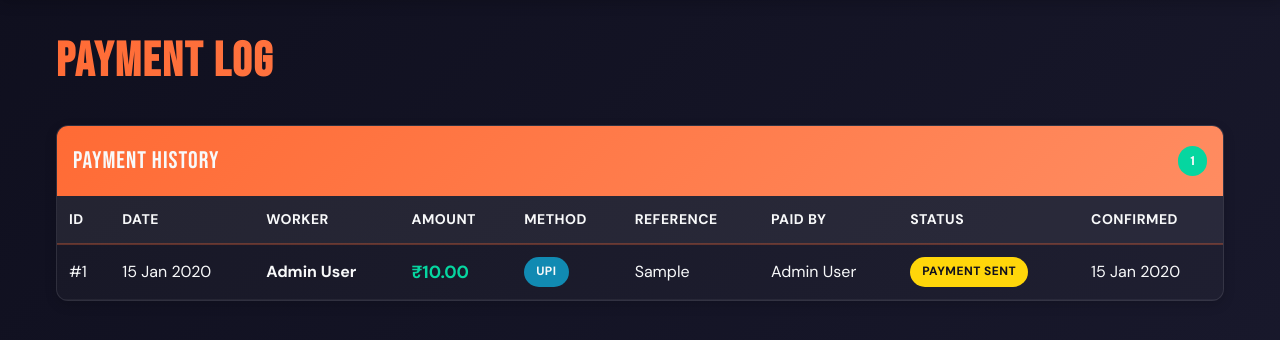
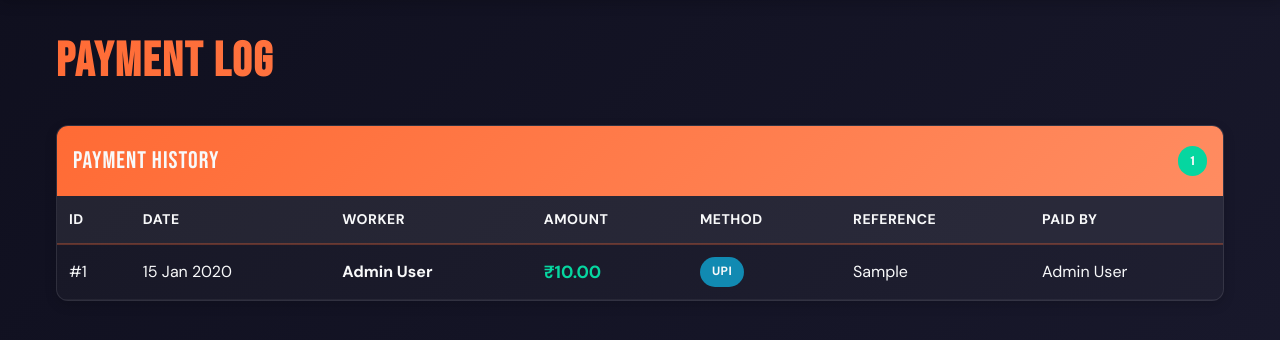
Before and after one commit to Sambhav-Shrimal/bagtracksys, a Flask app: page /admin/payment-log in a window 1280 px wide. Shown: the part 85-425 px from the top of the page. Run offline with Flask 3, Linux system fonts and the light colour scheme; the visitor is signed in with stand-in values (Sample User, id 1); data comes from the database, SQL or seed files in the repository; tables that the repository leaves empty hold one stand-in row (values such as "Sample post"); data that the repository does not hold is empty.

Commit message:
Remove status and confirmed columns from payment log
Removed status and confirmed columns from payment log.

```diff
--- a/bagtrack/templates/payment_log.html
+++ b/bagtrack/templates/payment_log.html
@@ -22,8 +22,6 @@
                     <th>Method</th>
                     <th>Reference</th>
                     <th>Paid By</th>
-                    <th>Status</th>
-                    <th>Confirmed</th>
                 </tr>
             </thead>
             <tbody>
@@ -40,18 +38,6 @@
                     </td>
                     <td>{{ payment.transaction_reference or '-' }}</td>
                     <td>{{ payment.paid_by_name }}</td>
-                    <td>
-                        <span class="badge badge-{{ payment.status.lower().replace('_', '-') }}">
-                            {{ payment.status.replace('_', ' ') }}
-                        </span>
-                    </td>
-                    <td>
-                        {% if payment.confirmed_at %}
-                            {{ payment.confirmed_at.strftime('%d %b %Y') }}
-                        {% else %}
-                            -
-                        {% endif %}
-                    </td>
                 </tr>
                 {% endfor %}
             </tbody>
```
